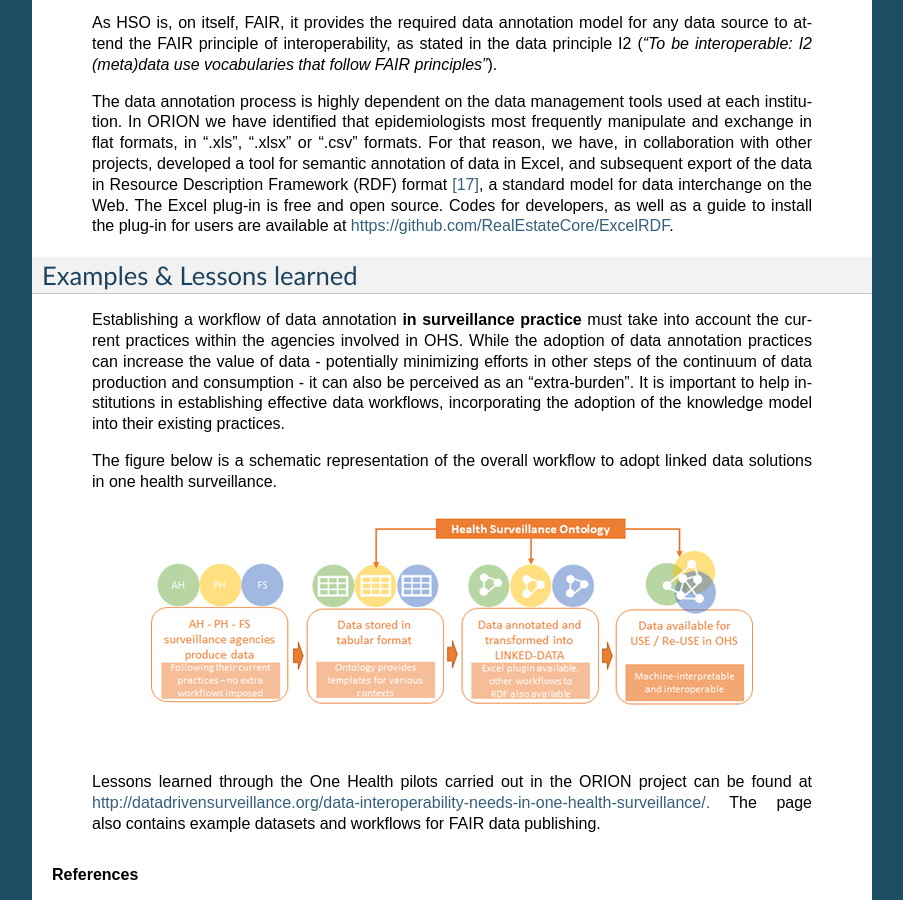
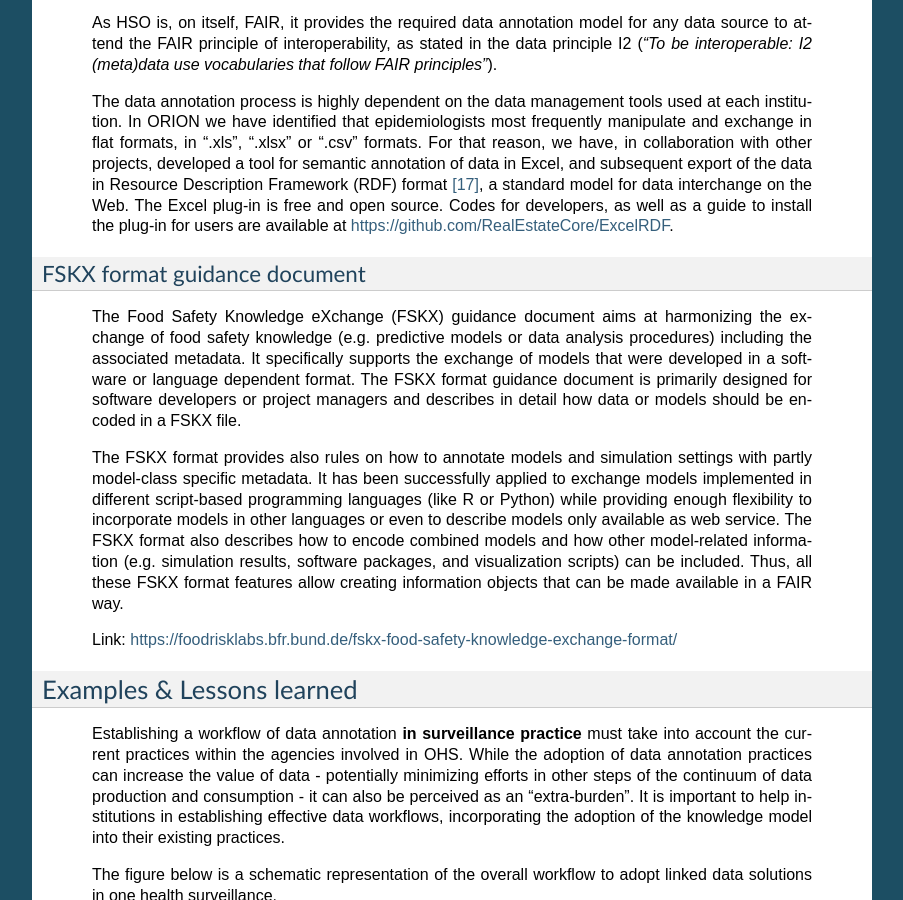
Before and after one commit to EJP-ORION/OH-Surveillance-Codex, a Sphinx documentation site: the page built from docs/4-the-data-principle.rst, in a window 1280 px wide and 900 px high, scrolled down 2041 px. Shown: the whole window, without its empty margins (198-1101 px from the left). Built offline with Sphinx 7.4.7, drawn with Linux system fonts in a browser that asks for light colours; some of the changed text lies outside the part shown.

Commit message:
Update 4-the-data-principle.rst

```diff
--- a/docs/4-the-data-principle.rst
+++ b/docs/4-the-data-principle.rst
@@ -150,6 +150,32 @@ Tools to annotate data using HSO
    https://github.com/RealEstateCore/ExcelRDF.
 
 
+FSKX format guidance document
+''''''''''''''''''''''''''''''''
+
+    The Food Safety Knowledge eXchange (FSKX) guidance document aims at
+    harmonizing the exchange of food safety knowledge (e.g. predictive
+    models or data analysis procedures) including the associated metadata.
+    It specifically supports the exchange of models that were developed in a
+    software or language dependent format. The FSKX format guidance document
+    is primarily designed for software developers or project managers and
+    describes in detail how data or models should be encoded in a FSKX
+    file.
+
+    The FSKX format provides also rules on how to annotate models and
+    simulation settings with partly model-class specific metadata. It has
+    been successfully applied to exchange models implemented in different
+    script-based programming languages (like R or Python) while providing
+    enough flexibility to incorporate models in other languages or even to
+    describe models only available as web service. The FSKX format also
+    describes how to encode combined models and how other model-related
+    information (e.g. simulation results, software packages, and
+    visualization scripts) can be included. Thus, all these FSKX format
+    features allow creating information objects that can be made available
+    in a FAIR way.
+
+    Link:
+    https://foodrisklabs.bfr.bund.de/fskx-food-safety-knowledge-exchange-format/
 Examples & Lessons learned
 --------------------------
 
```
